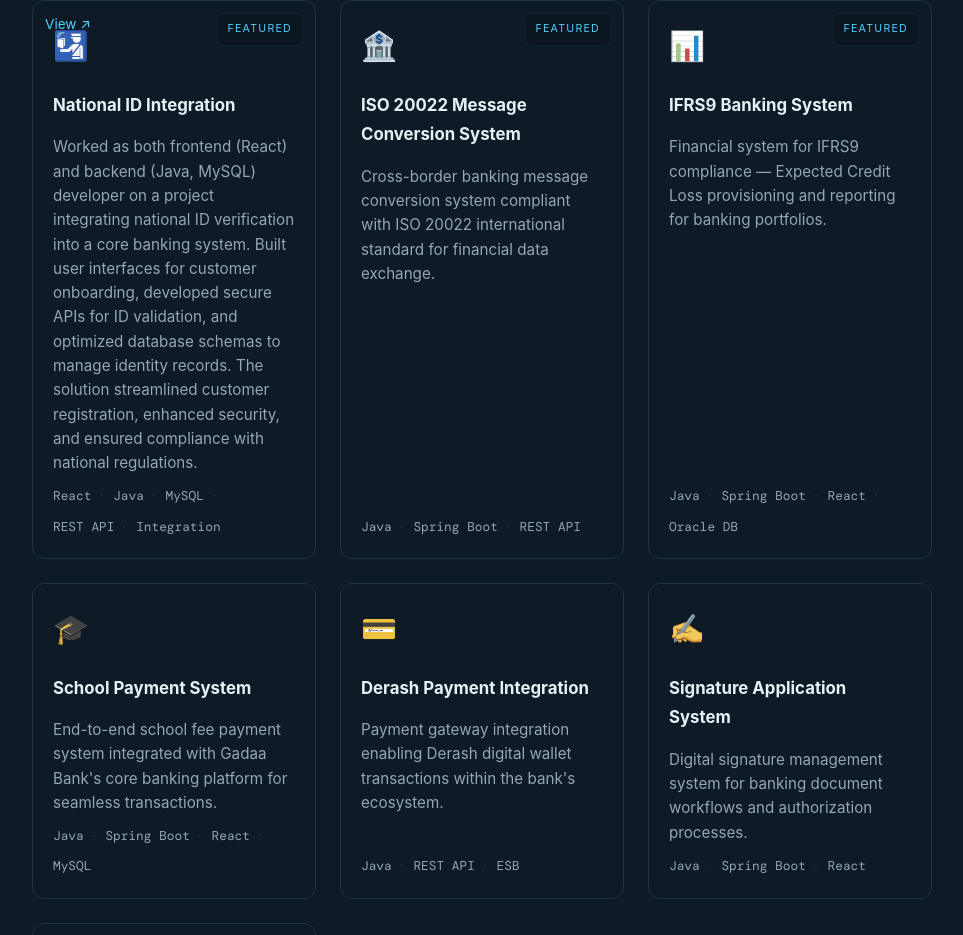
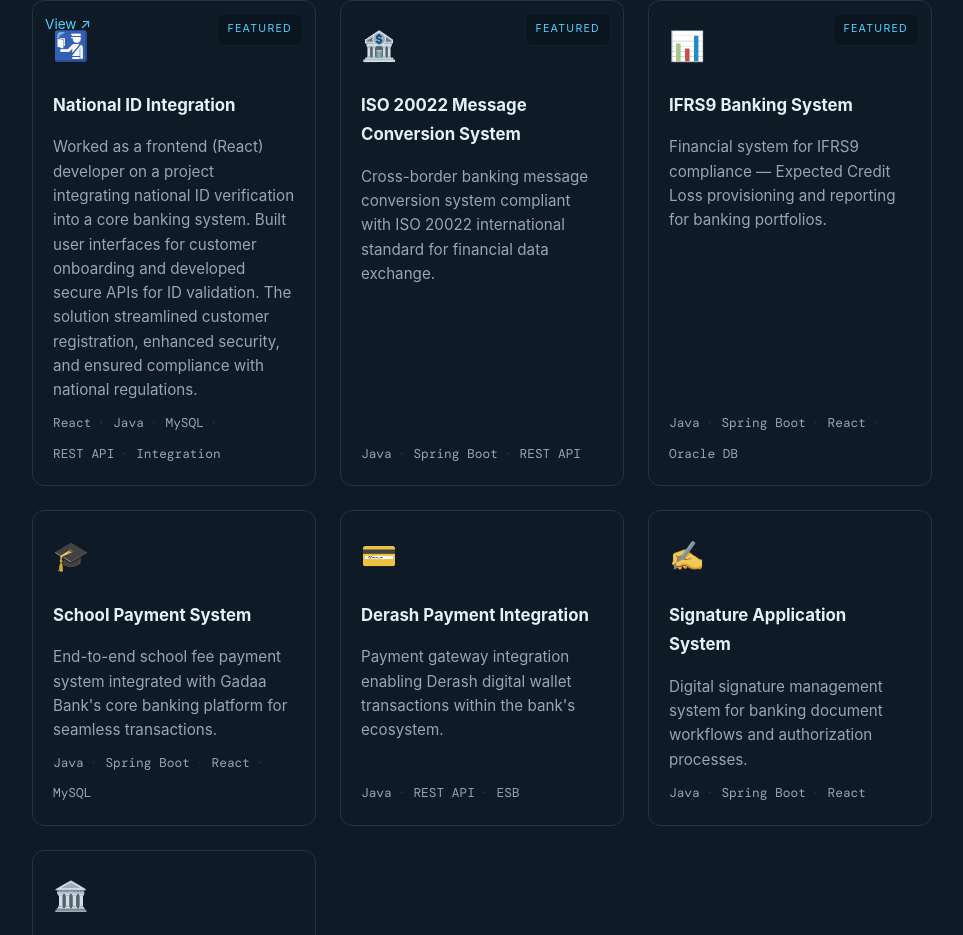
Before and after one commit to Samuel-Asamnew/portfolio, a React (Vite) app: page / in a window 1280 px wide. Shown: the part 2420-3355 px from the top of the page, without its empty margins (158-1121 px from the left). Built offline with nearby package versions, Linux system fonts and the light colour scheme; a web font is replaced by a local one.

Commit message:
Initial commit

```diff
--- a/src/data.js
+++ b/src/data.js
@@ -54,7 +54,7 @@ export const data = {
   projects: [
     {
       title: "National ID Integration",
-      desc: "Worked as both frontend (React) and backend (Java, MySQL) developer on a project integrating national ID verification into a core banking system. Built user interfaces for customer onboarding, developed secure APIs for ID validation, and optimized database schemas to manage identity records. The solution streamlined customer registration, enhanced security, and ensured compliance with national regulations.",
+      desc: "Worked as a frontend (React) developer on a project integrating national ID verification into a core banking system. Built user interfaces for customer onboarding and developed secure APIs for ID validation. The solution streamlined customer registration, enhanced security, and ensured compliance with national regulations.",
       tech: ["React", "Java", "MySQL", "REST API", "Integration"],
       link: "https://fayda.gadaabank.com.et/publicfayda/",
       highlight: true,
```
